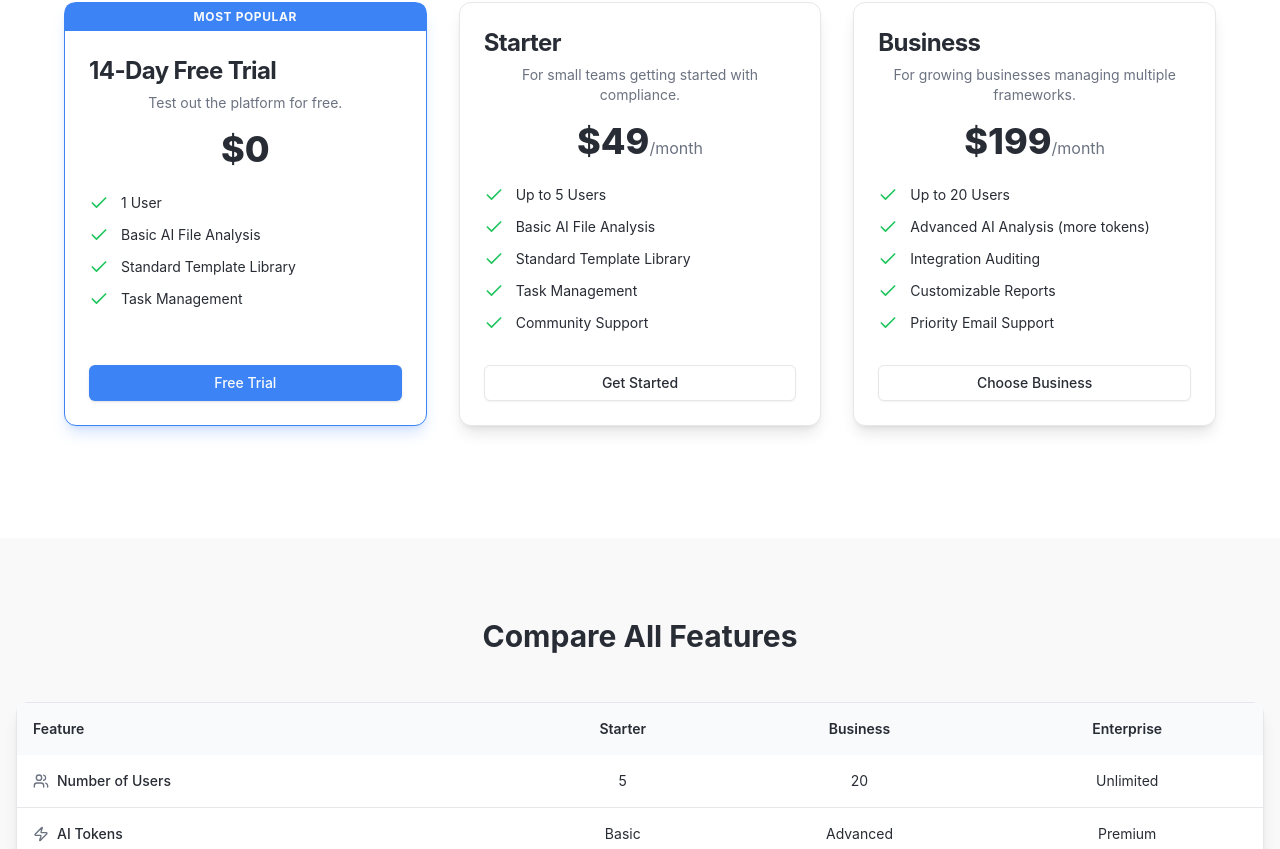
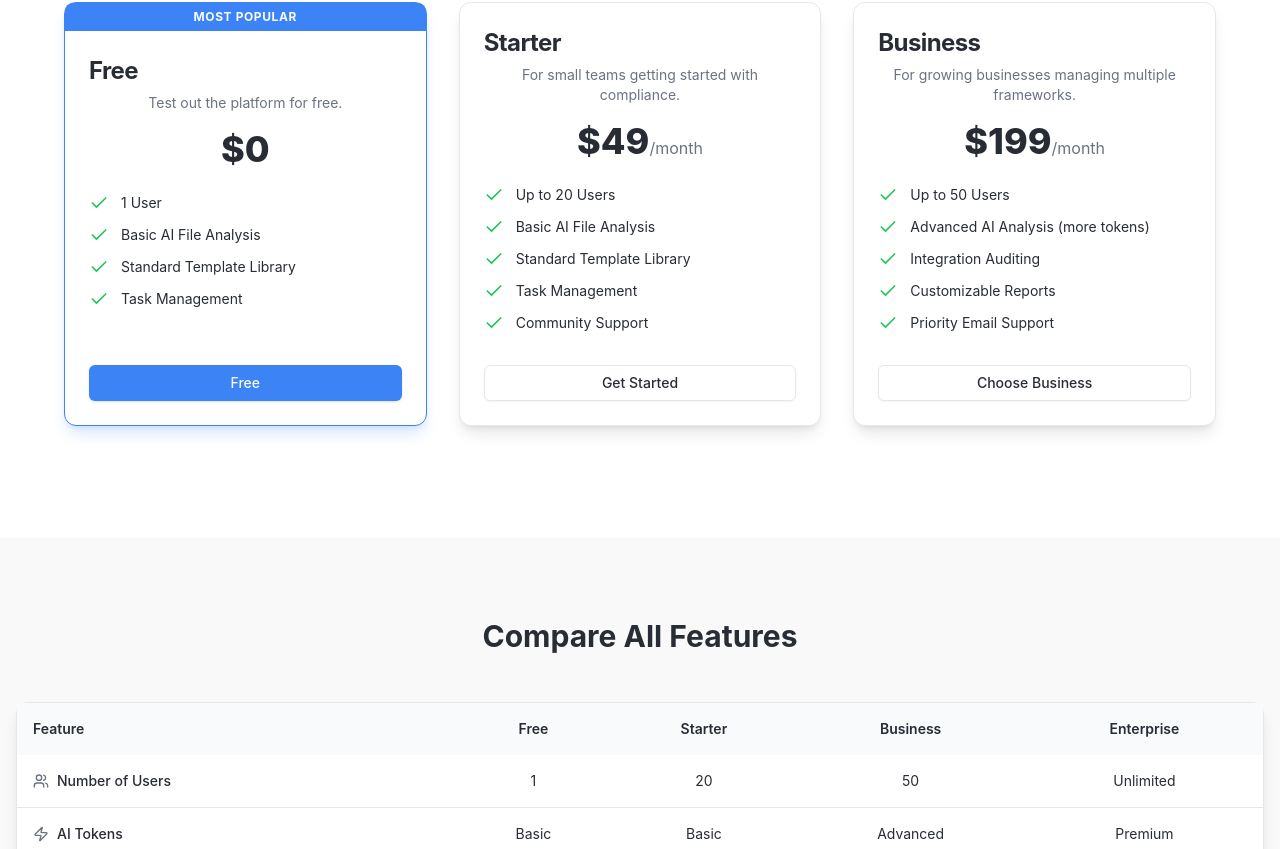
Before and after one commit to dfalt0/akinsec, a React (Vite) app: page /Pricing in a window 1280 px wide. Shown: the part 391-1240 px from the top of the page. Built offline with nearby package versions, Linux system fonts and the light colour scheme.

Commit message:
Update Pricing.jsx
changes to pricing plans

```diff
--- a/src/pages/Pricing.jsx
+++ b/src/pages/Pricing.jsx
@@ -8,7 +8,7 @@ import { Check, ArrowRight, Shield, Zap, Users } from 'lucide-react';
 const pricingPlans = {
   monthly: [
     {
-      name: '14-Day Free Trial',
+      name: 'Free',
       price: '$0',
       frequency: '',
       description: 'Test out the platform for free.',
@@ -18,7 +18,7 @@ const pricingPlans = {
         'Standard Template Library',
         'Task Management',
       ],
-      cta: 'Free Trial',
+      cta: 'Free',
       popular: true,
     },
     {
@@ -27,7 +27,7 @@ const pricingPlans = {
       frequency: '/month',
       description: 'For small teams getting started with compliance.',
       features: [
-        'Up to 5 Users',
+        'Up to 20 Users',
         'Basic AI File Analysis',
         'Standard Template Library',
         'Task Management',
@@ -42,7 +42,7 @@ const pricingPlans = {
       frequency: '/month',
       description: 'For growing businesses managing multiple frameworks.',
       features: [
-        'Up to 20 Users',
+        'Up to 50 Users',
         'Advanced AI Analysis (more tokens)',
         'Integration Auditing',
         'Customizable Reports',
@@ -70,7 +70,7 @@ const pricingPlans = {
   ],
   annually: [
     {
-      name: '14-Day Free Trial',
+      name: 'Free',
       price: '$0',
       frequency: '',
       description: 'Test out the platform for free.',
@@ -80,7 +80,7 @@ const pricingPlans = {
         'Standard Template Library',
         'Task Management',
       ],
-      cta: 'Free Trial',
+      cta: 'Free',
       popular: true,
     },
     {
@@ -89,7 +89,7 @@ const pricingPlans = {
       frequency: '/year',
       description: 'For small teams getting started with compliance.',
       features: [
-        'Up to 5 Users',
+        'Up to 20 Users',
         'Basic AI File Analysis',
         'Standard Template Library',
         'Task Management',
@@ -104,7 +104,7 @@ const pricingPlans = {
       frequency: '/year',
       description: 'For growing businesses managing multiple frameworks.',
       features: [
-        'Up to 20 Users',
+        'Up to 50 Users',
         'Advanced AI Analysis (more tokens)',
         'Integration Auditing',
         'Customizable Reports',
@@ -211,6 +211,7 @@ export default function PricingPage() {
                             <thead className="bg-slate-50">
                                 <tr>
                                     <th className="p-4 font-semibold">Feature</th>
+                                    <th className="p-4 font-semibold text-center">Free</th>
                                     <th className="p-4 font-semibold text-center">Starter</th>
                                     <th className="p-4 font-semibold text-center">Business</th>
                                     <th className="p-4 font-semibold text-center">Enterprise</th>
@@ -219,12 +220,14 @@ export default function PricingPage() {
                             <tbody>
                                 <tr className="border-b">
                                     <td className="p-4 font-medium flex items-center gap-2"><Users className="w-4 h-4 text-muted-foreground"/>Number of Users</td>
-                                    <td className="p-4 text-center">5</td>
+                                    <td className="p-4 text-center">1</td>
                                     <td className="p-4 text-center">20</td>
+                                    <td className="p-4 text-center">50</td>
                                     <td className="p-4 text-center">Unlimited</td>
                                 </tr>
                                 <tr className="border-b">
                                     <td className="p-4 font-medium flex items-center gap-2"><Zap className="w-4 h-4 text-muted-foreground"/>AI Tokens</td>
+                                    <td className="p-4 text-center">Basic</td>
                                     <td className="p-4 text-center">Basic</td>
                                     <td className="p-4 text-center">Advanced</td>
                                     <td className="p-4 text-center">Premium</td>
@@ -232,11 +235,13 @@ export default function PricingPage() {
                                 <tr className="border-b">
                                     <td className="p-4 font-medium flex items-center gap-2"><Shield className="w-4 h-4 text-muted-foreground"/>Integration Auditing</td>
                                     <td className="p-4 text-center"><Check className="w-5 h-5 text-slate-300 mx-auto"/></td>
+                                    <td className="p-4 text-center"><Check className="w-5 h-5 text-slate-300 mx-auto"/></td>
                                     <td className="p-4 text-center"><Check className="w-5 h-5 text-green-500 mx-auto"/></td>
                                     <td className="p-4 text-center"><Check className="w-5 h-5 text-green-500 mx-auto"/></td>
                                 </tr>
                                 <tr>
                                     <td className="p-4 font-medium flex items-center gap-2"><ArrowRight className="w-4 h-4 text-muted-foreground"/>Dedicated Support</td>
+                                    <td className="p-4 text-center"><Check className="w-5 h-5 text-slate-300 mx-auto"/></td>
                                     <td className="p-4 text-center"><Check className="w-5 h-5 text-slate-300 mx-auto"/></td>
                                     <td className="p-4 text-center"><Check className="w-5 h-5 text-slate-300 mx-auto"/></td>
                                     <td className="p-4 text-center"><Check className="w-5 h-5 text-green-500 mx-auto"/></td>
```
